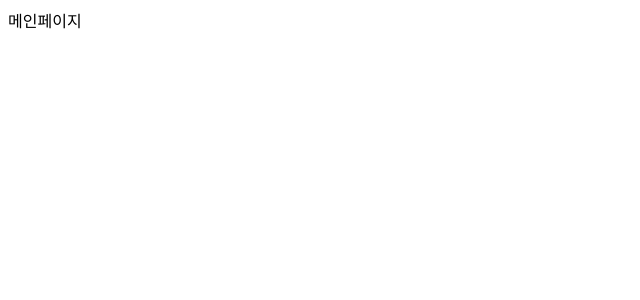
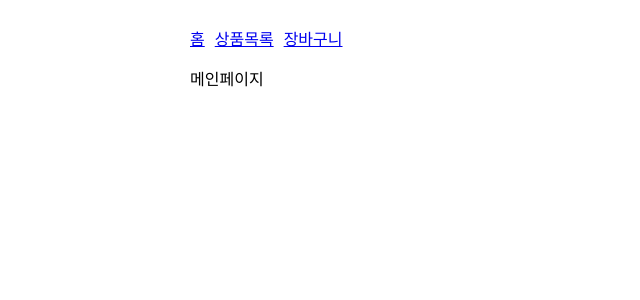
Before and after one commit to pthwan27/shopping-mall, a React (Vite) app: page / in a window 1280 px wide. Shown: the top 300 px of the page, without its empty margins (0-640 px from the left). Built offline with nearby package versions, Linux system fonts and the light colour scheme.

Commit message:
feat : product detail

```diff
--- a/src/app.tsx
+++ b/src/app.tsx
@@ -3,6 +3,7 @@ import { getClient } from "./queryClient.tsx";
 import { useRoutes } from "react-router-dom";
 import { QueryClientProvider } from "@tanstack/react-query";
 import { ReactQueryDevtools } from "@tanstack/react-query-devtools";
+import Gnb from "./components/gnb.tsx";
 
 const App = () => {
   const element = useRoutes(routes);
@@ -10,6 +11,7 @@ const App = () => {
 
   return (
     <QueryClientProvider client={queryClient}>
+      <Gnb />
       {element}
       <ReactQueryDevtools initialIsOpen={true} />
     </QueryClientProvider>
--- /dev/null
+++ b/src/components/gnb.tsx
@@ -0,0 +1,19 @@
+import { Link } from "react-router-dom";
+
+const Gnb = () => (
+  <nav className="gnb">
+    <ul>
+      <li>
+        <Link to="/">홈</Link>
+      </li>
+      <li>
+        <Link to="/products">상품목록</Link>
+      </li>
+      <li>
+        <Link to="/carts">장바구니</Link>
+      </li>
+    </ul>
+  </nav>
+);
+
+export default Gnb;
--- /dev/null
+++ b/src/components/product/detail.tsx
@@ -0,0 +1,15 @@
+import { Product } from "../../types";
+
+const ProductDetail = ({ title, price, description, category, image, rating }: Product) => (
+  <div className="product-detail">
+    <p className="product-detail__category">{category}</p>
+    <p className="product-detail__title">{title}</p>
+    <img className="product-detail__image" src={image}></img>
+    <p className="product-detail__description">{description}</p>
+    <span className="product-detail__price">${price}</span>
+    <span className="product-detail__count">{rating.count}</span>
+    <span className="product-detail__rate">{rating.rate}</span>
+  </div>
+);
+
+export default ProductDetail;
--- a/src/components/product/item.tsx
+++ b/src/components/product/item.tsx
@@ -1,13 +1,16 @@
+import { Link } from "react-router-dom";
 import { Product } from "../../types";
 
-const ProductItem = ({ title, price, category, image, rating }: Product) => (
+const ProductItem = ({ id, title, price, category, image, rating }: Product) => (
   <li className="product-item">
+    <Link to={`/products/${id}`}>
       <p className="product-item__category">{category}</p>
       <p className="product-item__title">{title}</p>
       <img className="product-item__image" src={image}></img>
       <span className="product-item__price">${price}</span>
       <span className="product-item__count">{rating.count}</span>
       <span className="product-item__rate">{rating.rate}</span>
+    </Link>
   </li>
 );
 
--- /dev/null
+++ b/src/pages/cart/index.tsx
@@ -0,0 +1,5 @@
+const cartPage = () => {
+  return <div></div>;
+};
+
+export default cartPage;
--- a/src/pages/products/[id].tsx
+++ b/src/pages/products/[id].tsx
@@ -1,3 +1,28 @@
-const ProductDetail = () => <div> 상세페이지 </div>;
+import { useQuery } from "@tanstack/react-query";
+import { Product } from "../../types";
+import { useParams } from "react-router-dom";
+import { QueryKey, fetcher } from "../../queryClient";
+import ProductDetail from "../../components/product/detail";
 
-export default ProductDetail;
+const ProductDetailPage = () => {
+  const { id } = useParams();
+  const { data } = useQuery<Product>({
+    queryKey: [QueryKey.PRODUCTS, id],
+    queryFn: () =>
+      fetcher({
+        method: "GET",
+        path: `/products/${id}`,
+      }),
+  });
+
+  if (!data) return null;
+
+  return (
+    <div>
+      <h2>상품 상세</h2>
+      <ProductDetail {...data} />;
+    </div>
+  );
+};
+
+export default ProductDetailPage;
--- a/src/pages/products/index.tsx
+++ b/src/pages/products/index.tsx
@@ -15,6 +15,7 @@ const ProductList = () => {
 
   return (
     <div>
+      <h2>상품 목록</h2>
       <ul className="products">
         {data?.map((product) => (
           <ProductItem {...product} key={product.id} />
--- a/src/queryClient.tsx
+++ b/src/queryClient.tsx
@@ -8,14 +8,24 @@ import {
 
 import { AxiosRequestConfig } from "axios";
 import ItemAxiosInstance from "./http";
-// import { getTodos, postTodo } from "../my-api";
-type AnyOBJ = { [key: string]: any };
-// Create a client
+import { AnyOBJ } from "./types";
+
 export const getClient = (() => {
   let client: QueryClient | null = null;
 
   return () => {
-    if (!client) client = new QueryClient();
+    if (!client)
+      client = new QueryClient({
+        defaultOptions: {
+          queries: {
+            gcTime: 1000 * 60 * 60 * 24,
+            staleTime: 1000 * 60,
+            refetchOnMount: false,
+            refetchOnReconnect: false,
+            refetchOnWindowFocus: false,
+          },
+        },
+      });
 
     return client;
   };
@@ -36,9 +46,16 @@ export const fetcher = async ({
     const url: string = path;
     const axiosOptions: AxiosRequestConfig = {
       method,
-      params,
-      data: body,
     };
+
+    if (params) {
+      const searchParams = new URLSearchParams(params);
+      path += "?" + searchParams.toString();
+    }
+
+    if (body) {
+      axiosOptions.data = body;
+    }
 
     const res = await ItemAxiosInstance(url, axiosOptions);
     return res.data;
--- a/src/scss/index.scss
+++ b/src/scss/index.scss
@@ -1 +1,22 @@
 @import "products.scss";
+@import "cart.scss";
+
+body {
+  margin: 0;
+}
+
+#root {
+  max-width: 900px;
+  margin: 0 auto;
+  padding: 10px;
+}
+
+.gnb {
+  ul {
+    padding: 0;
+    list-style: none;
+    display: flex;
+    flex-direction: row;
+    gap: 10px;
+  }
+}
--- a/src/scss/products.scss
+++ b/src/scss/products.scss
@@ -1,4 +1,5 @@
 .products {
+  padding: 0;
   list-style: none;
   display: grid;
   grid-template-columns: repeat(3, 1fr);
--- a/src/types.tsx
+++ b/src/types.tsx
@@ -1,3 +1,5 @@
+export type AnyOBJ = { [key: string]: any };
+
 export type Rating = {
   rate: number;
   count: number;
```
Also changed, not shown: src/scss/cart.scss (added). Lines whose indentation alone changed are shown as unchanged.
